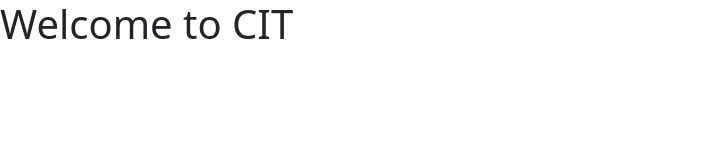
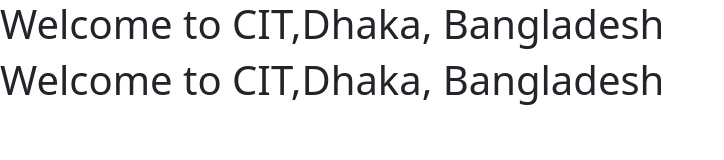
Before and after one commit to abdullahaldot22/laravel, a plain HTML site: page index.html in a window 1280 px wide. Shown: the whole page, without its empty margins (0-724 px from the left). Drawn offline with nearby package versions, Linux system fonts and the light colour scheme.

Commit message:
update again

```diff
--- a/index.html
+++ b/index.html
@@ -11,7 +11,8 @@
 
   </head>
   <body>
-    <h1>Welcome to CIT</h1>
+    <h1>Welcome to CIT,Dhaka, Bangladesh</h1>
+    <h1>Welcome to CIT,Dhaka, Bangladesh</h1>
 
     <!-- Optional JavaScript; choose one of the two! -->
 
```
